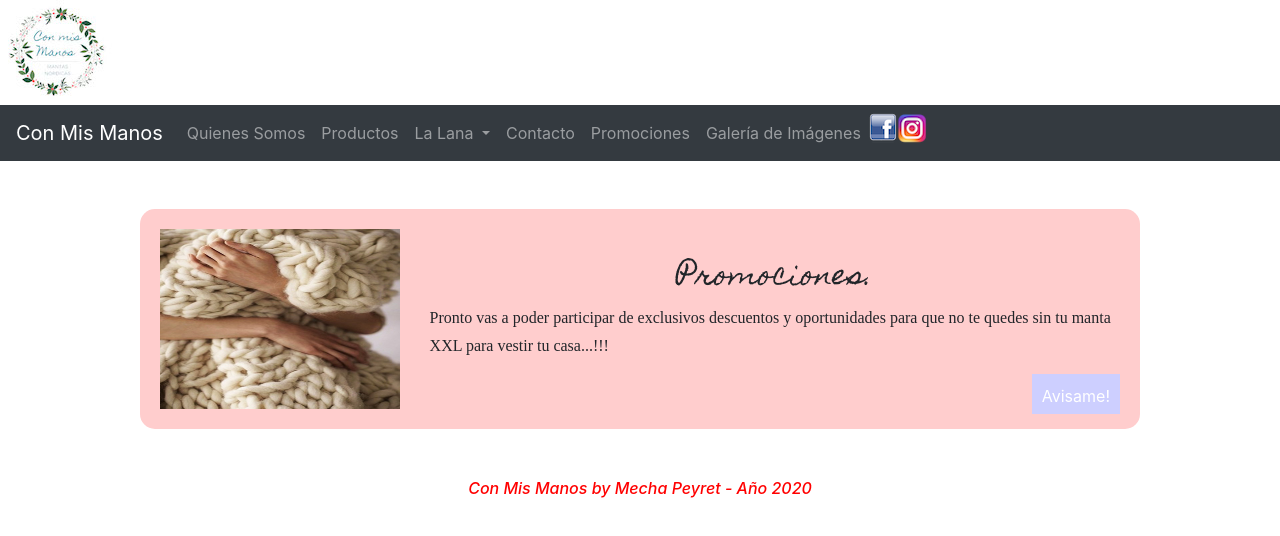
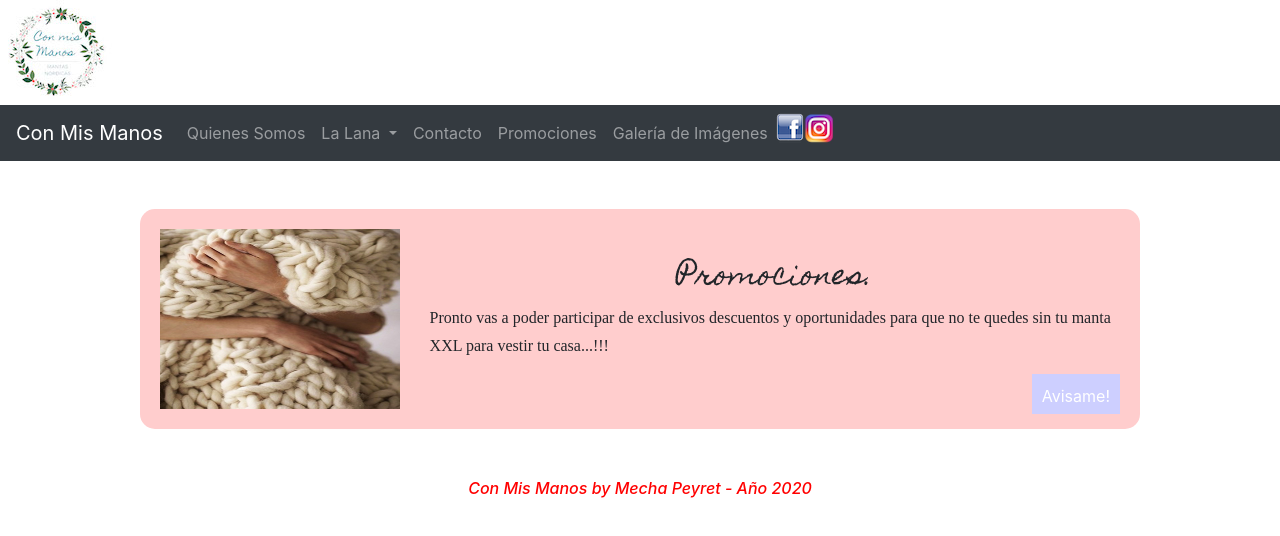
Before and after one commit to rjbarragan/conmismanos, a website: page promociones.html in a window 1280 px wide. Drawn offline with nearby package versions, Linux system fonts and the light colour scheme.

Commit message:
Add files via upload

```diff
--- a/promociones.html
+++ b/promociones.html
@@ -21,9 +21,6 @@
 				  <ul class="navbar-nav">
 				    <li class="nav-item">
 				      <a class="nav-link" href="quienes.html">Quienes Somos</a>
-				    </li>
-				    <li class="nav-item">
-				      <a class="nav-link" href="productos.html">Productos</a>
 				    </li>
 
 				    <!-- Dropdown -->
```
